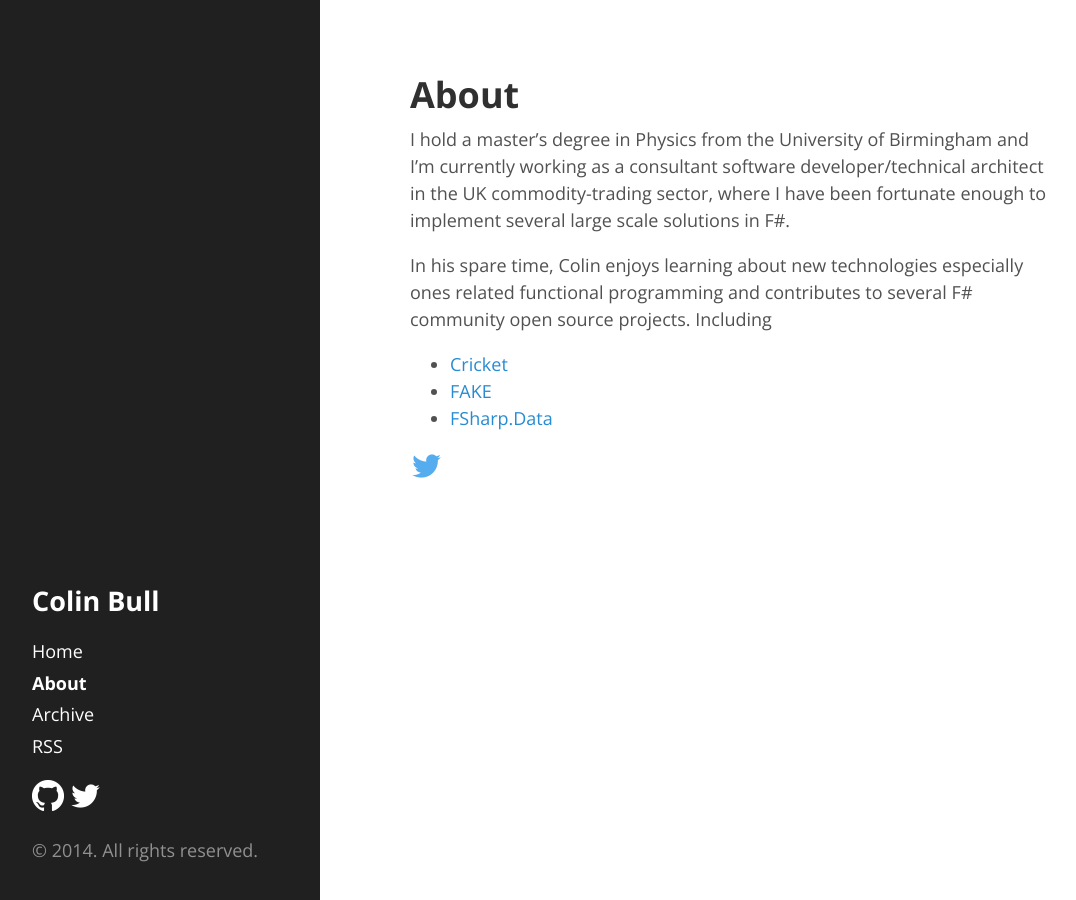
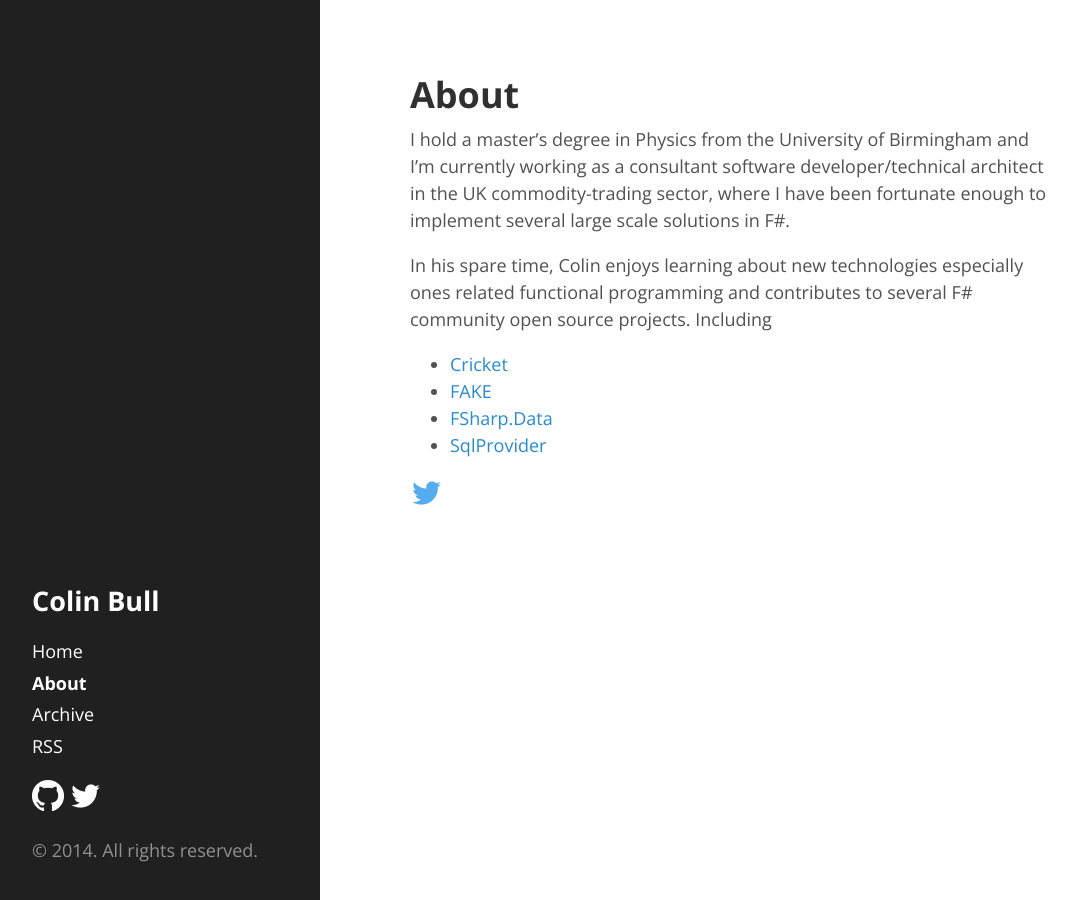
Before and after one commit to colinbull/colinbull.github.io, a Jekyll site: the page built from about.md, in a window 1280 px wide. Shown: the whole page, without its empty margins (4-1080 px from the left). Built offline with Jekyll 4.4.1, drawn with Linux system fonts in a browser that asks for light colours; some web fonts are replaced; Markdown is read by kramdown in place of the engine named in the settings.

Commit message:
Updating about

```diff
--- a/about.md
+++ b/about.md
@@ -12,6 +12,7 @@
 especially ones related functional programming and contributes to
 several F# community open source projects. Including
 
-* [Cricket](http://github.com/fsproject/Cricket)
-* [FAKE](http://github.com/fsprojects/Fake)
-* [FSharp.Data](http://github.com/fsprojects/FSharp.Data)
+* [Cricket](http://github.com/fsprojects/Cricket)
+* [FAKE](http://github.com/fsharp/Fake)
+* [FSharp.Data](http://github.com/fsharp/FSharp.Data)
+* [SqlProvider](http://github.com/fsprojects/SqlProvider)
```
